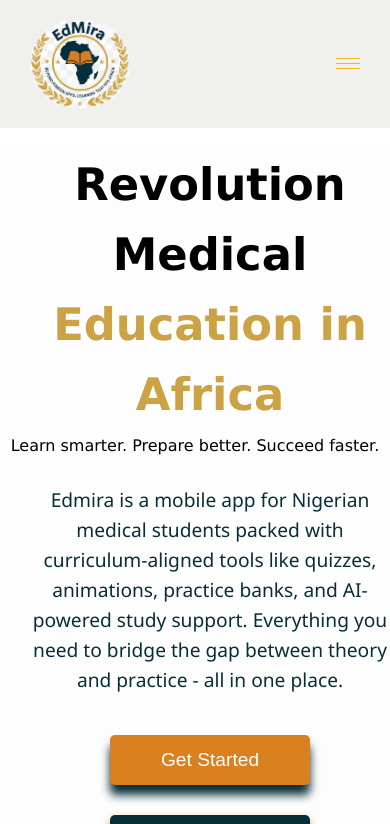
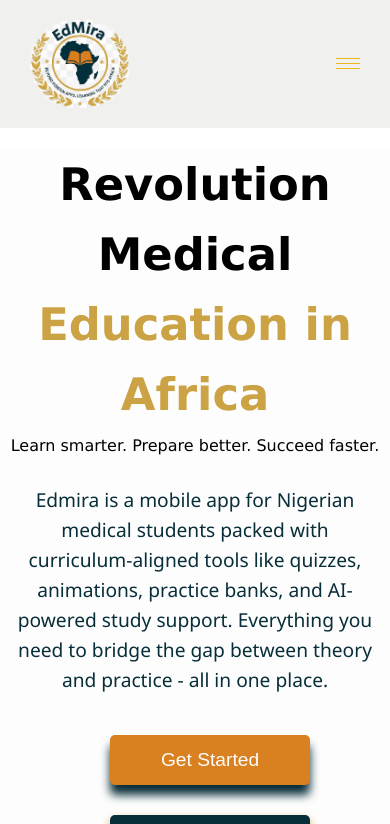
Before and after one commit to Bigoluwagentle/edmira, a Next.js app: page / in a window 390 px wide. Shown: the top 824 px of the page. Built offline with nearby package versions, Linux system fonts and the light colour scheme.

Commit message:
Initial commit

```diff
--- a/styles/Home.module.css
+++ b/styles/Home.module.css
@@ -216,9 +216,7 @@
             > h1{
                 font-size: 2.8rem;
                 width: 98%;
-                > span{
-                    margin-left: 0px;
-                }
+                margin-left: 0px;
             }
             > span{
                 margin-left: 0px;
@@ -228,6 +226,7 @@
                 font-size: 1.2rem;
                 width: 95%;
                 line-height: 30px;
+                margin-left: 0px;
             }
             > nav{
                 flex-direction: column;
```
